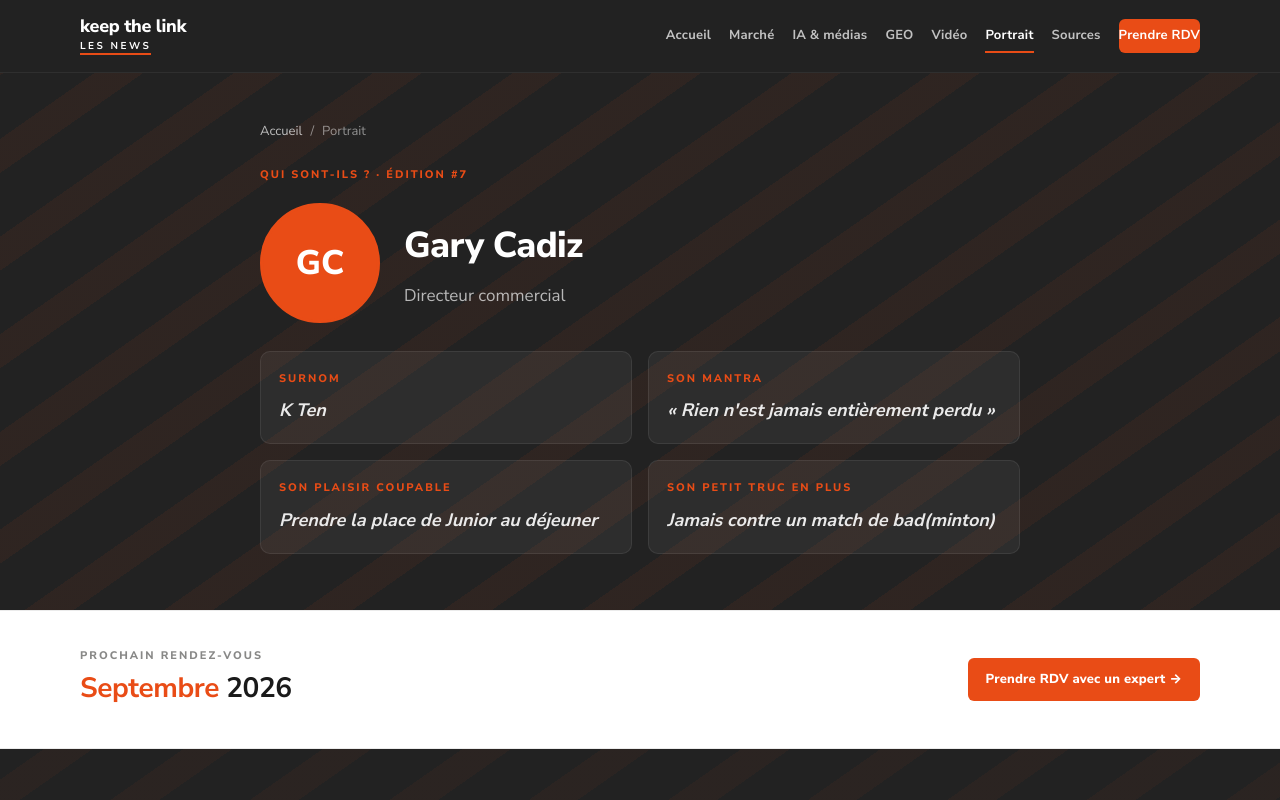
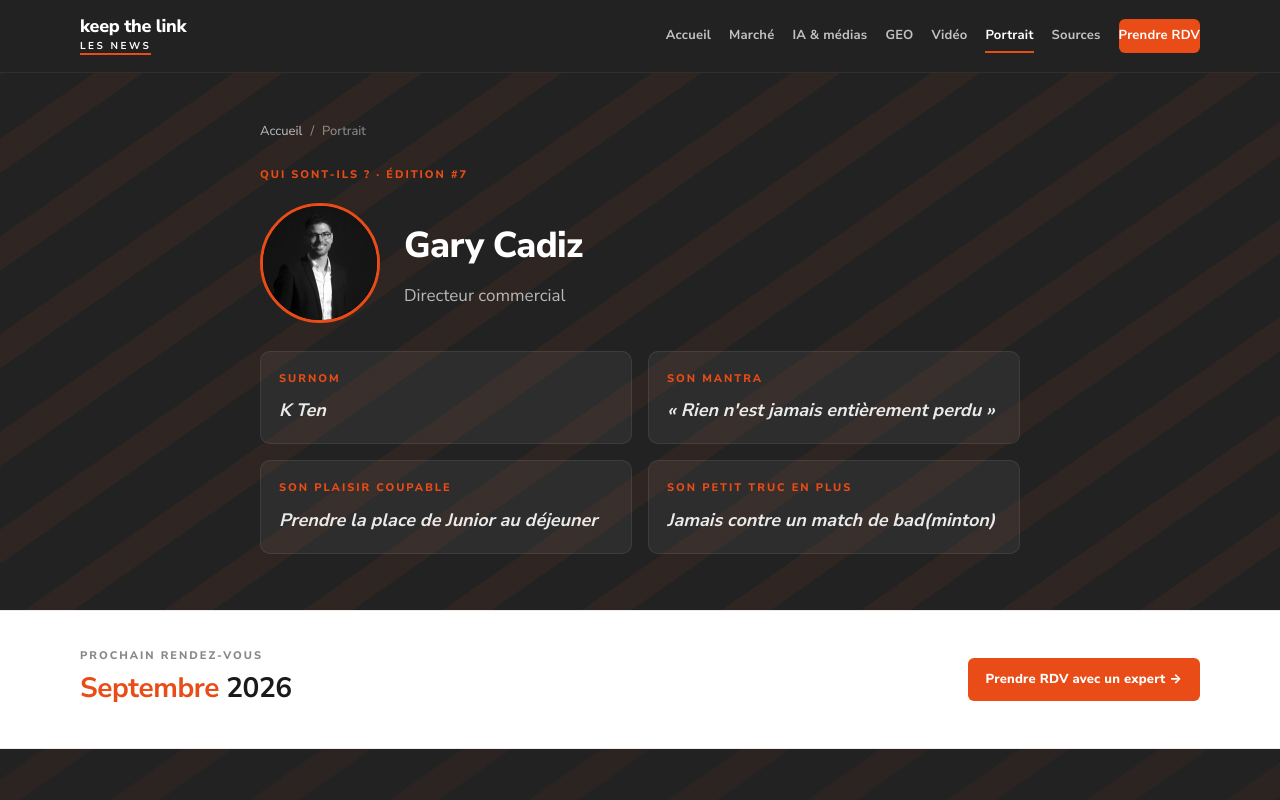
Before and after one commit to Eloutk/newsletter-link-aout, a plain HTML site: page portrait.html in a window 1280 px wide. Shown: the top 800 px of the page. Drawn offline with Linux system fonts and the light colour scheme.

Commit message:
Replace Gary Cadiz's initials avatar with his photo.
Co-authored-by: Cursor <cursoragent@cursor.com>

```diff
--- a/css/styles.css
+++ b/css/styles.css
@@ -483,13 +483,10 @@ a {
   width: 96px;
   height: 96px;
   border-radius: 50%;
-  background: var(--orange);
-  color: var(--white);
-  display: flex;
-  align-items: center;
-  justify-content: center;
-  font-size: 28px;
-  font-weight: 800;
+  object-fit: cover;
+  object-position: center 18%;
+  background: #111;
+  display: block;
   border: 3px solid var(--orange);
   flex-shrink: 0;
 }
@@ -753,7 +750,6 @@ a {
 .profile-hero .avatar {
   width: 120px;
   height: 120px;
-  font-size: 34px;
 }
 
 /* ---------- Sources ---------- */
--- a/portrait.html
+++ b/portrait.html
@@ -42,7 +42,7 @@
       </nav>
       <div class="eyebrow">Qui sont-ils ? · Édition #7</div>
       <div class="profile-hero">
-        <div class="avatar" aria-hidden="true">GC</div>
+        <img class="avatar" src="images/gary-cadiz.png" alt="Gary Cadiz">
         <div>
           <h1>Gary Cadiz</h1>
           <p>Directeur commercial</p>
```
Also changed, not shown: index.html (+1 -1 lines), images/gary-cadiz.png (added), 1 other file.
